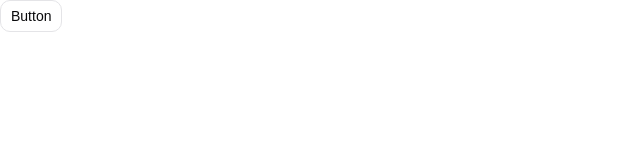
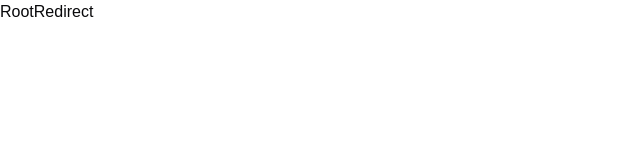
Before and after one commit to palinavasilevich/event-app, a React (Vite) app in the folder client/: page / in a window 1280 px wide. Shown: the top 160 px of the page, without its empty margins (0-640 px from the left). Built offline with nearby package versions, Linux system fonts and the light colour scheme.

Commit message:
chore(router): set up React Router

```diff
--- a/client/index.html
+++ b/client/index.html
@@ -4,7 +4,7 @@
     <meta charset="UTF-8" />
     <link rel="icon" type="image/svg+xml" href="/favicon.svg" />
     <meta name="viewport" content="width=device-width, initial-scale=1.0" />
-    <title>client</title>
+    <title>Events</title>
   </head>
   <body>
     <div id="root"></div>
--- /dev/null
+++ b/client/src/app/app-router-provider.tsx
@@ -0,0 +1,17 @@
+import { Suspense } from "react";
+import { RouterProvider } from "react-router-dom";
+import { appRouter } from "./router";
+
+export function AppRouterProvider() {
+  return (
+    <Suspense
+      fallback={
+        <div className="grid min-h-svh place-items-center text-sm text-muted-foreground">
+          Loading...
+        </div>
+      }
+    >
+      <RouterProvider router={appRouter} />
+    </Suspense>
+  );
+}
--- /dev/null
+++ b/client/src/app/router.tsx
@@ -0,0 +1,11 @@
+import { createBrowserRouter } from "react-router-dom";
+import { RootLayout } from "./router/root-layout";
+import { RootRedirect } from "./router/root-redirect";
+
+export const appRouter = createBrowserRouter([
+  {
+    path: "/",
+    element: <RootLayout />,
+    children: [{ index: true, element: <RootRedirect /> }],
+  },
+]);
--- /dev/null
+++ b/client/src/app/router/root-layout.tsx
@@ -0,0 +1,9 @@
+import { Outlet } from "react-router-dom";
+
+export function RootLayout() {
+  return (
+    <div className="min-h-dvh w-full">
+      <Outlet />
+    </div>
+  );
+}
--- /dev/null
+++ b/client/src/app/router/root-redirect.tsx
@@ -0,0 +1,3 @@
+export function RootRedirect() {
+  return <div>RootRedirect</div>;
+}
--- a/client/src/main.tsx
+++ b/client/src/main.tsx
@@ -1,10 +1,10 @@
 import { StrictMode } from "react";
 import { createRoot } from "react-dom/client";
 import "./index.css";
-import { App } from "./App.tsx";
+import { AppRouterProvider } from "./app/app-router-provider.tsx";
 
 createRoot(document.getElementById("root")!).render(
   <StrictMode>
-    <App />
+    <AppRouterProvider />
   </StrictMode>,
 );
```
